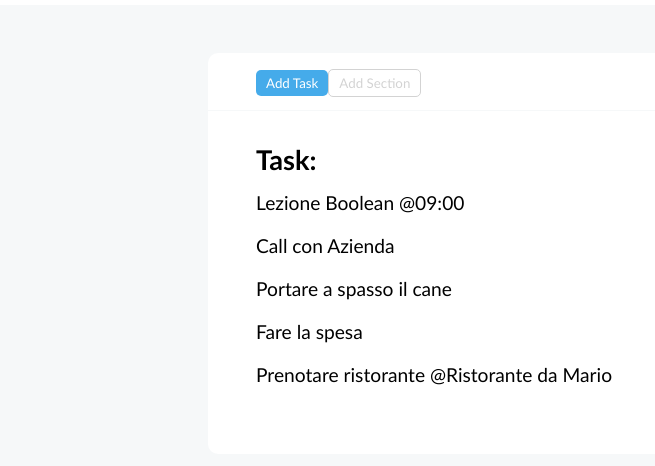
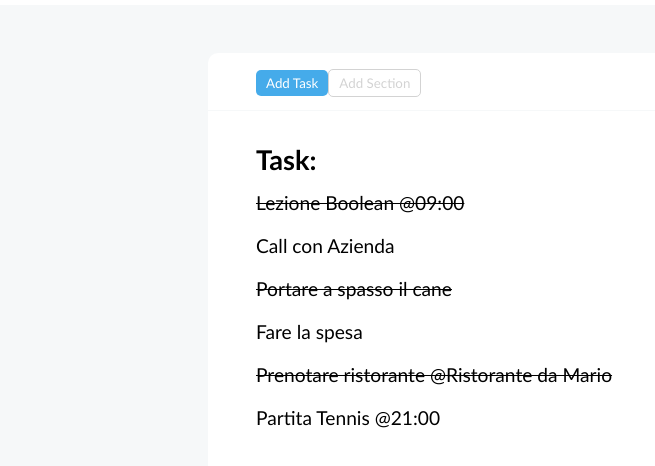
Before and after one commit to AngeloTripodi/vue-todolist, a plain HTML site: page index.html in a window 1280 px wide. Shown: the part 92-558 px from the top of the page, without its empty margins (0-655 px from the left). Drawn offline with nearby package versions, Linux system fonts and the light colour scheme.

Commit message:
add lineTrough if done is true

```diff
--- a/css/style.css
+++ b/css/style.css
@@ -134,3 +134,8 @@ ul li{
 #sales{
     background-color: #B0C926;
 }
+
+
+.lineTrough {
+    text-decoration: line-through;
+}
--- a/index.html
+++ b/index.html
@@ -34,7 +34,7 @@
         <section class="container-section">
             <div class="title">Task:</div>
             <ul class="task-list">
-                <li v-for="toDo in toDoList"> {{toDo.text}}  <!-- <span class="button-task" id="editorial">Editorial</span> --> </li>
+                <li v-for="toDo in toDoList" :class="(toDo.done === true) ? 'lineTrough' : ''"> {{toDo.text}}  <!-- <span class="button-task" id="editorial">Editorial</span> --> </li>
             </ul>
         </section>
     </section>
--- a/js/script.js
+++ b/js/script.js
@@ -20,9 +20,17 @@ createApp({
                     }, {
                         text : 'Prenotare ristorante @Ristorante da Mario',
                         done : true
+                    },{
+                        text : 'Partita Tennis @21:00',
+                        done : false
                     },
-            ],
-        }
-    },
+                        ],
+                 }
+            },
+            methods: {
+
+            }
+
+
 
 }).mount('#app')
```
